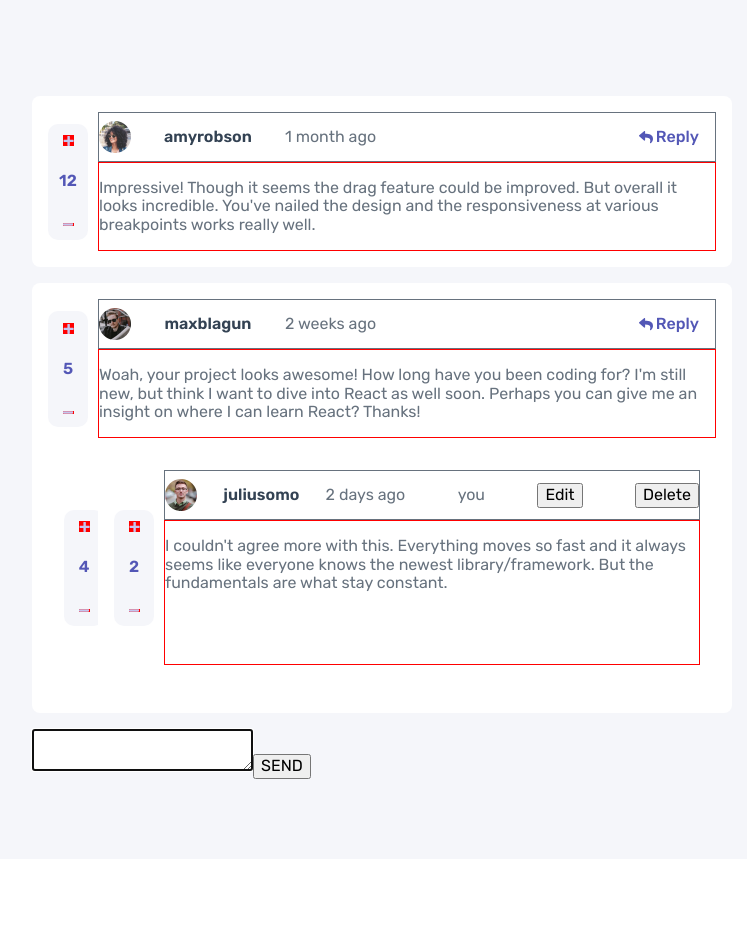
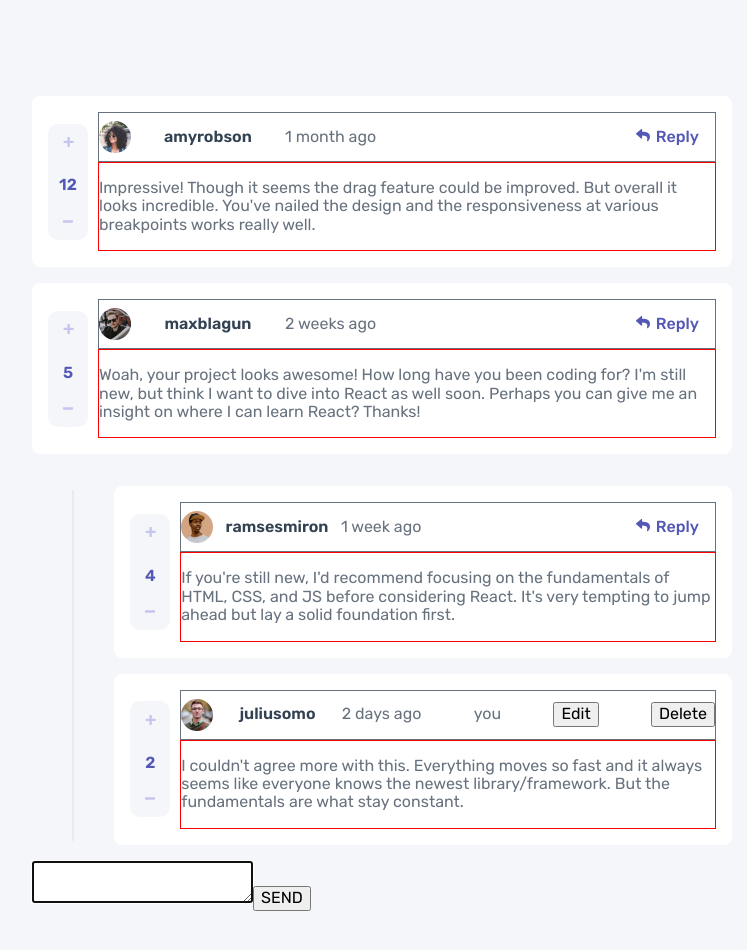
Before and after one commit to angelicamarttins/comments-section, a React (Vite) app: page / in a window 1280 px wide. Shown: the top 950 px of the page, without its empty margins (258-1005 px from the left). Before the commit the page ends 859 px from the top, so only its background shows below. Built offline with nearby package versions, Linux system fonts and the light colour scheme.

Commit message:
fea: finish score style, add reply bar and fix replies grid

```diff
--- a/src/Components/Comments/Comments.styles.ts
+++ b/src/Components/Comments/Comments.styles.ts
@@ -6,7 +6,7 @@ type ScoreButtonThemeProps = {
 	disabled: boolean
 }
 
-export const Wrapper = styled.div`
+export const CommentWrapper = styled.div`
 	${({ theme }: ThemeProps<Theme>) => css`
 		display: grid;
 		grid-template-rows: 50px 1fr;
@@ -17,6 +17,18 @@ export const Wrapper = styled.div`
 		border-radius: 8px;
 
 		background-color: ${theme.colors.white};
+	`}
+`
+
+export const ReplyWrapper = styled.div`
+	display: flex;
+`
+export const ReplyBar = styled.div`
+	${({ theme }: ThemeProps<Theme>) => css`
+		width: 5px;
+
+		margin: 1.25rem 2.5rem;
+		background-color: ${theme.colors.graySoft};
 	`}
 `
 
@@ -65,34 +77,37 @@ export const ScoreWrapper = styled.div`
 
 export const ScoreButton = styled.button`
 	${({ theme, disabled }: ScoreButtonThemeProps) => css`
-		> svg {
-			background-color: red;
-		}
-
-		width: 100%;
-		height: 100%;
-		padding: 0.35rem 0;
 		border: none;
 
 		background-color: transparent;
-		color: ${theme.colors.blueSoft};
 
 		font-weight: bold;
 		cursor: pointer;
 
 		:hover {
-			color: ${theme.colors.blueDark};
+			fill: ${theme.colors.blueDark};
 		}
 
-		${disabled &&
-		css`
-			color: ${theme.colors.graySoft};
+		> svg {
+			padding: 0.5rem;
 
-			:hover {
-				color: transparent;
+			:hover path {
+				fill: ${theme.colors.blueDark};
+			}
+
+			${disabled &&
+			css`
 				cursor: not-allowed;
-			}
-		`}
+
+				path {
+					fill: ${theme.colors.graySoft};
+				}
+
+				:hover path {
+					fill: ${theme.colors.graySoft};
+				}
+			`}
+		}
 	`}
 `
 
@@ -108,6 +123,7 @@ export const Image = styled.img`
 	width: 32px;
 	height: 32px;
 `
+
 export const UserName = styled.h1`
 	${({ theme }: ThemeProps<Theme>) => css`
 		color: ${theme.colors.grayDark};
--- a/src/Components/Comments/Comments.tsx
+++ b/src/Components/Comments/Comments.tsx
@@ -7,7 +7,9 @@ import {
 	ScoreCount,
 	ScoreWrapper,
 	UserName,
-	Wrapper
+	CommentWrapper,
+	ReplyWrapper,
+	ReplyBar
 } from './Comments.styles'
 import { CommentsType, UserType } from '../../Types/Types'
 
@@ -60,15 +62,22 @@ export const Comments = ({
 	} = useComments({ id, level, originalScore, replies, score, onUpdate })
 
 	return (
-		<Wrapper>
+		<>
+			<CommentWrapper>
 				<ScoreWrapper>
-				<ScoreButton disabled={didUserIncrementVote} onClick={onIncrementScore}>
+					<ScoreButton
+						disabled={didUserIncrementVote}
+						onClick={onIncrementScore}
+					>
 						<PlusIcon />
 					</ScoreButton>
 
 					<ScoreCount>{updatedScore}</ScoreCount>
 
-				<ScoreButton disabled={didUserDecrementVote} onClick={onDecrementScore}>
+					<ScoreButton
+						disabled={didUserDecrementVote}
+						onClick={onDecrementScore}
+					>
 						<MinusIcon />
 					</ScoreButton>
 				</ScoreWrapper>
@@ -125,19 +134,6 @@ export const Comments = ({
 					/>
 				)}
 
-			<>
-				{hasReplies &&
-					replies?.map((reply) => (
-						<Comments
-							key={reply.id}
-							index={index}
-							onUpdate={onUpdate}
-							currentUser={currentUser}
-							{...reply}
-						/>
-					))}
-			</>
-
 				<Modal
 					message="Are you sure you want to delete this comment? This will remove the comment and can't be undone."
 					primaryAction={deleteComment}
@@ -147,6 +143,24 @@ export const Comments = ({
 					secondaryLabel="No, cancel"
 					show={showDeleteModal}
 				/>
-		</Wrapper>
+			</CommentWrapper>
+
+			{hasReplies && (
+				<ReplyWrapper>
+					<ReplyBar />
+					<div>
+						{replies?.map((reply) => (
+							<Comments
+								key={reply.id}
+								index={index}
+								onUpdate={onUpdate}
+								currentUser={currentUser}
+								{...reply}
+							/>
+						))}
+					</div>
+				</ReplyWrapper>
+			)}
+		</>
 	)
 }
--- a/src/Components/IconedButton/IconedButton.styles.ts
+++ b/src/Components/IconedButton/IconedButton.styles.ts
@@ -3,17 +3,23 @@ import { Theme, ThemeColors, ThemeWeight } from '../../Types'
 
 type IconedButtonThemeProps = {
 	textColor?: ThemeColors
+	textHover?: ThemeColors
 	textWeight?: ThemeWeight
 	theme: Theme
 	onClick: () => void
 }
 
 export const IconedButtonBase = styled.button`
-	${({ theme, textColor, textWeight }: IconedButtonThemeProps) => css`
+	${({
+		theme,
+		textColor,
+		textHover,
+		textWeight
+	}: IconedButtonThemeProps) => css`
 		display: flex;
 		justify-content: space-between;
-		align-items: center;
-		width: 15%;
+		align-items: baseline;
+		width: 95px;
 
 		padding: 1em;
 
@@ -23,6 +29,15 @@ export const IconedButtonBase = styled.button`
 		color: ${theme.colors[textColor || 'blueDark']};
 
 		font-weight: ${theme.fonts.weight[textWeight || 'regular']};
+
 		cursor: pointer;
+
+		:hover {
+			color: ${theme.colors[textHover || 'blueSoft']};
+		}
+
+		:hover path {
+			fill: ${theme.colors[textHover || 'blueSoft']};
+		}
 	`}
 `
--- a/src/Components/IconedButton/IconedButton.tsx
+++ b/src/Components/IconedButton/IconedButton.tsx
@@ -6,6 +6,7 @@ type IconedButtonProps = {
 	children: ReactNode
 	icon: JSX.Element
 	textColor?: ThemeColors
+	textHover?: ThemeColors
 	textWeight?: ThemeWeight
 	onClick: () => void
 }
@@ -15,11 +16,13 @@ export const IconedButton = ({
 	icon,
 	onClick,
 	textColor,
+	textHover,
 	textWeight
 }: IconedButtonProps) => (
 	<IconedButtonBase
 		onClick={onClick}
 		textColor={textColor}
+		textHover={textHover}
 		textWeight={textWeight}
 	>
 		{icon}
--- a/src/Hooks/useSubmitComment.ts
+++ b/src/Hooks/useSubmitComment.ts
@@ -41,8 +41,8 @@ export function useSubmitComment({
 			score: 0,
 			user: {
 				image: {
-					png: './assets/images/avatars/image-juliusomo.png',
-					webp: './assets/images/avatars/image-juliusomo.webp'
+					png: './src/assets/images/avatars/image-juliusomo.png',
+					webp: './src/assets/images/avatars/image-juliusomo.webp'
 				},
 				username: 'juliusomo'
 			}
--- a/src/Utils/theme.ts
+++ b/src/Utils/theme.ts
@@ -7,7 +7,7 @@ export const theme: Theme = {
 		grayDark: '#334253',
 		grayLight: '#f5f6fa',
 		grayMedium: '#67727e',
-		graySoft: '	#eaecf1',
+		graySoft: '#e9ebf0',
 		red: '#ed6468',
 		redSoft: '#ffb8bb',
 		white: '#fff'
```
Lines whose indentation alone changed are shown as unchanged.
